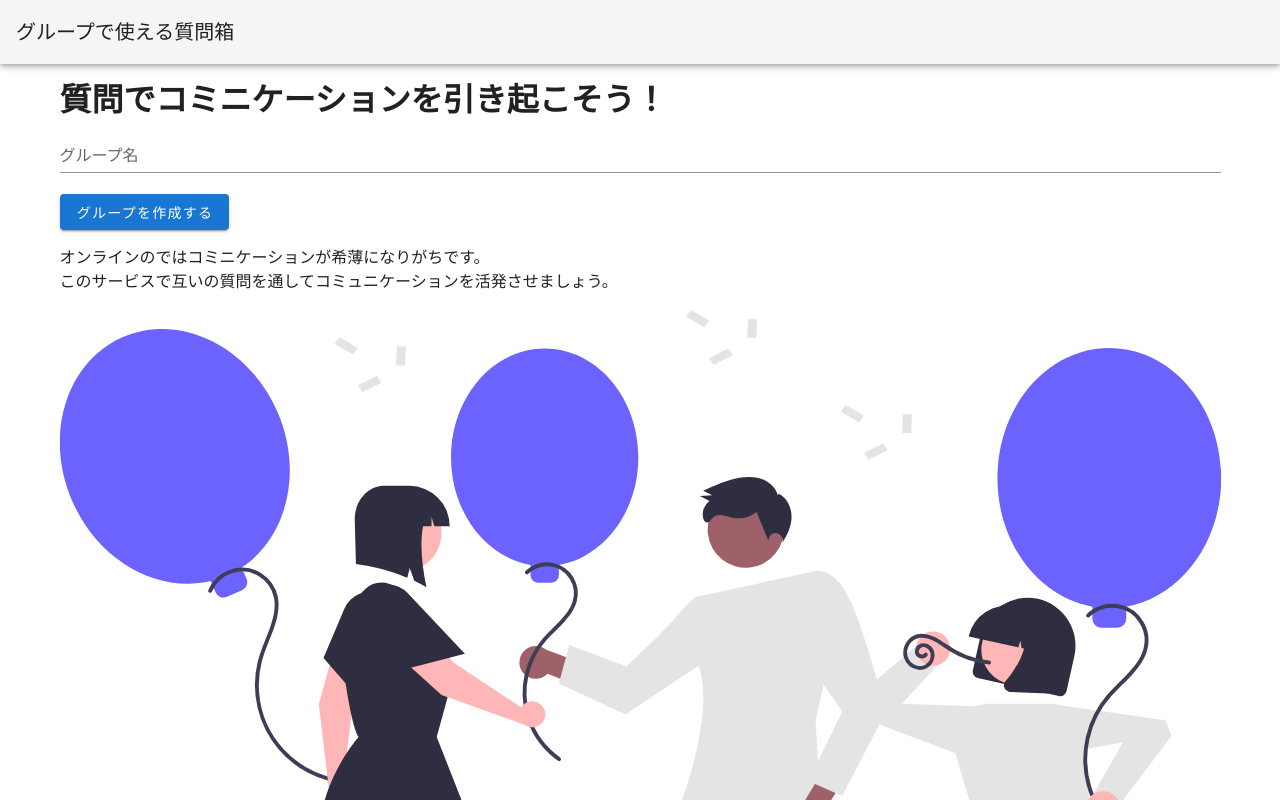
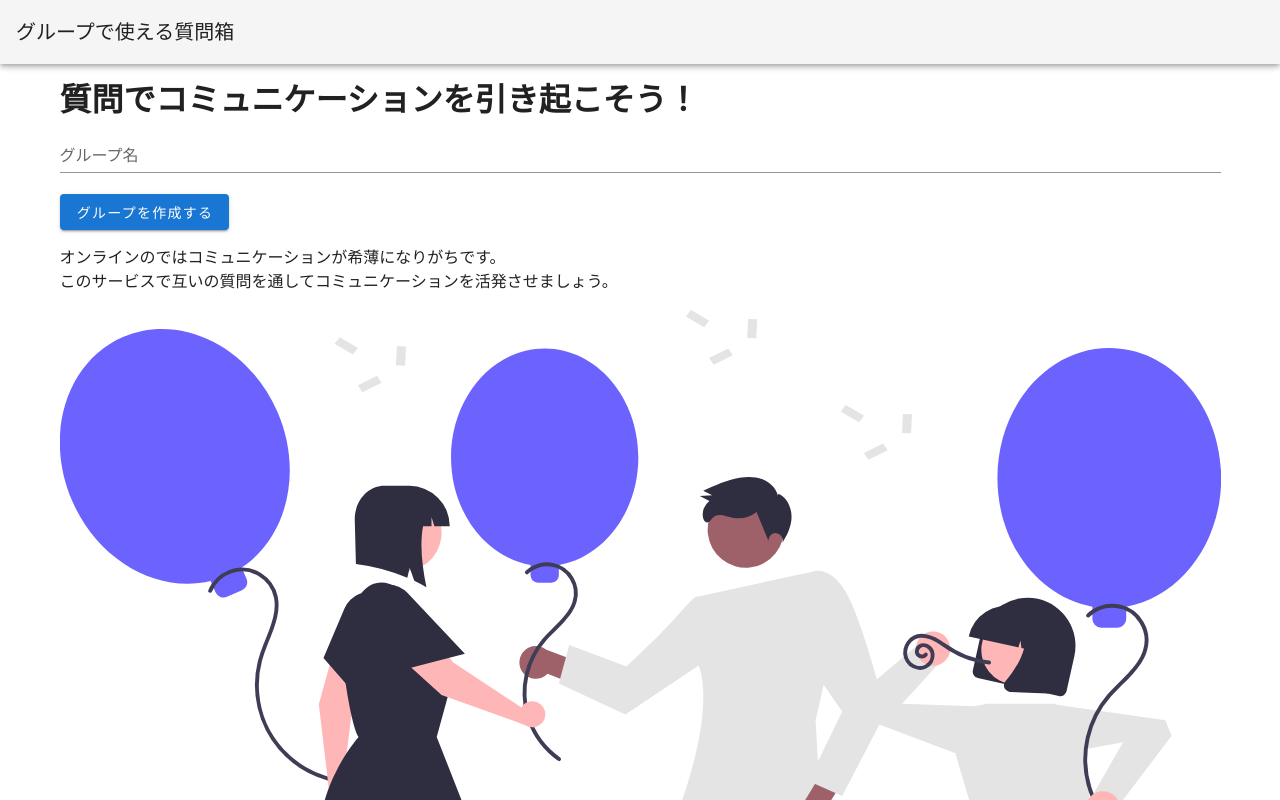
Before and after one commit to dena-autumn-hackathon-2021-team-d/dena-autumn-frontend, a Nuxt app: page / in a window 1280 px wide. Shown: the top 800 px of the page. Built offline with nearby package versions, Linux system fonts and the light colour scheme.

Commit message:
Fix comment

```diff
--- a/pages/index.vue
+++ b/pages/index.vue
@@ -1,12 +1,12 @@
 <template>
   <div>
-    <h1>質問でコミニケーションを引き起こそう！</h1>
+    <h1>質問でコミュニケーションを引き起こそう！</h1>
     <v-text-field v-model="groupName" label="グループ名"></v-text-field>
     <v-btn color="primary" elevation="2" @click="create"
       >グループを作成する</v-btn
     >
     <p class="mt-4">
-      オンラインのではコミニケーションが希薄になりがちです。<br />このサービスで互いの質問を通してコミュニケーションを活発させましょう。
+      オンラインのではコミュニケーションが希薄になりがちです。<br />このサービスで互いの質問を通してコミュニケーションを活発させましょう。
     </p>
     <v-img class="mt-2" src="undraw_Partying_re_at7f.svg" />
   </div>
```
